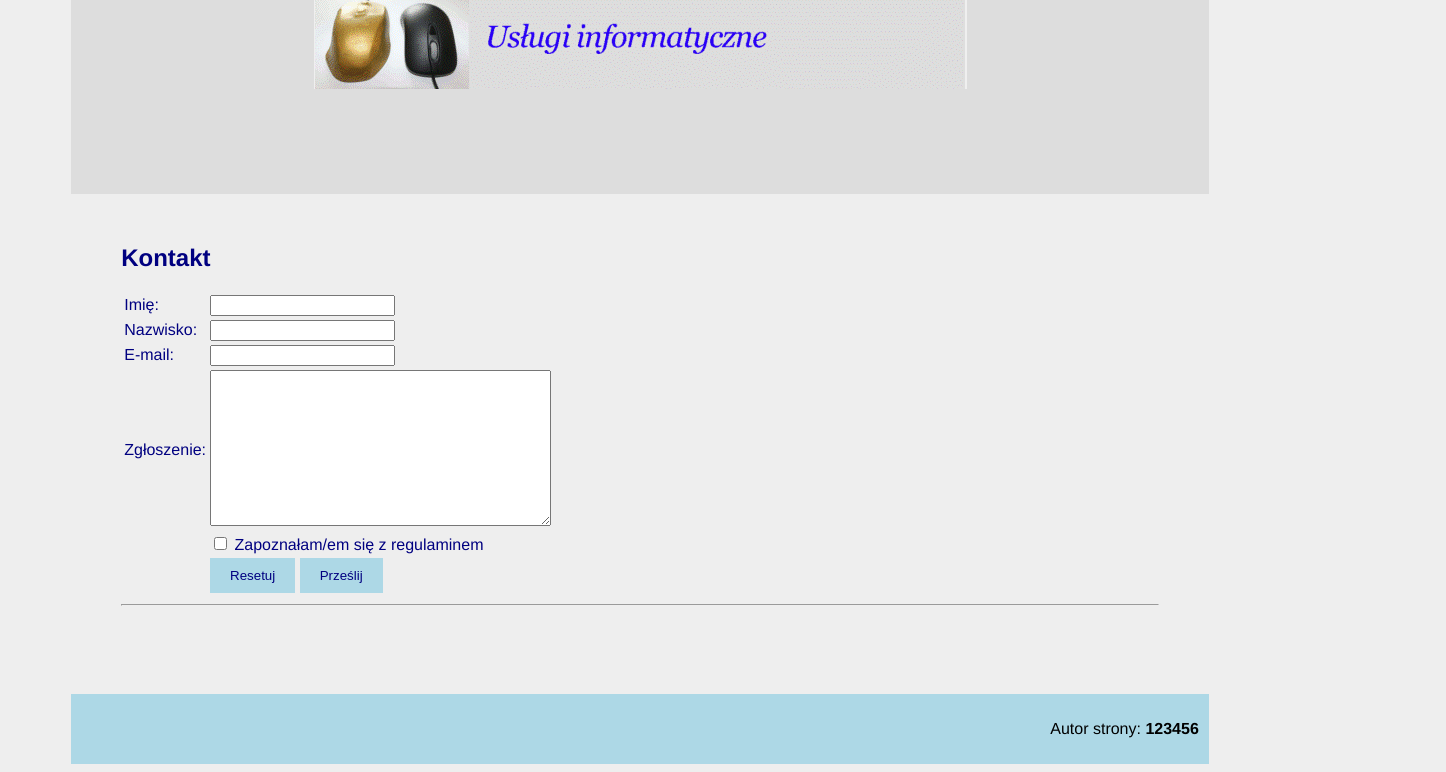
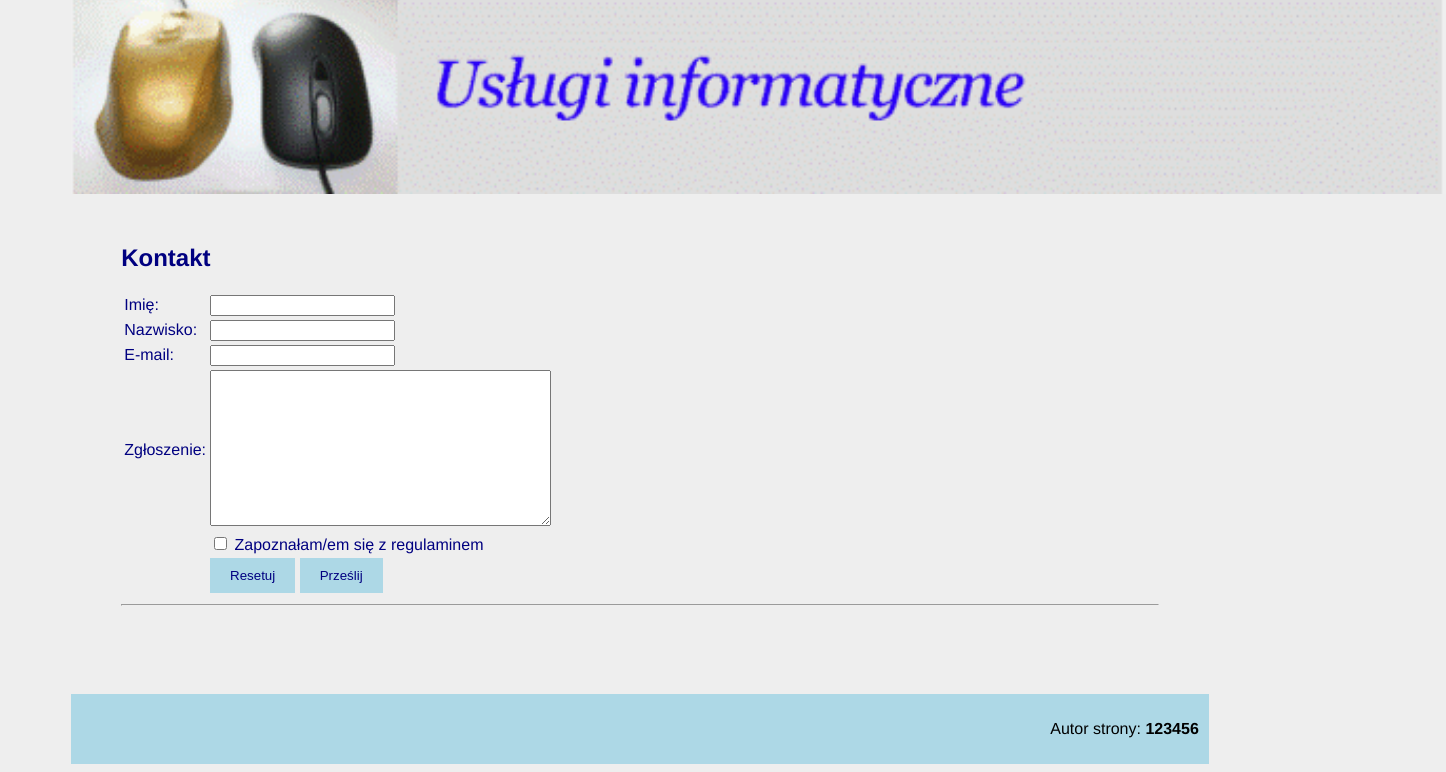
Before and after one commit to yTekipS/Strona, a plain HTML site: page kontakt.html in a window 1280 px wide. Shown: the part 134-906 px from the top of the page, 1446 px wide, since content can reach past the window. Drawn offline with Linux system fonts and the light colour scheme.

Commit message:
Add files via upload

```diff
--- a/Styl.css
+++ b/Styl.css
@@ -1 +1 @@
-body { background-color: #EEEEEE; font-family: Helvetica, sans-serif; } #container { width: 90%; margin: auto; } header { display: flex; justify-content: space-between; align-items: center; background-color: LightBlue; height: 100px; padding: 10px 0; } #logo, #menu { width: 50%; height: 100%; } #banner { background-color: #DDDDDD; height: 200px; text-align: center; } main { color: Navy; margin: 50px; height: 400px; } footer { text-align: right; background-color: LightBlue; padding: 10px; } #menu a { color: Navy; font-size: 150%; font-weight: bold; text-decoration: none; margin: 10px; padding: 5px; } #menu a:hover { border: 1px solid Navy; } input[type="button"], input[type="reset"] { background-color: LightBlue; color: Navy; border: none; padding: 10px 20px; cursor: pointer; }
+body { background-color: #EEEEEE; font-family: Helvetica, sans-serif; } #container { width: 90%; margin: auto; } header { display: flex; justify-content: space-between; align-items: center; background-color: LightBlue; height: 100px; padding: 10px 0; } #logo, #menu { width: 50%; height: 100%; } #banner { background-color: #DDDDDD; height: 200px; text-align: left; } main { color: Navy; margin: 50px; height: 400px; } footer { text-align: right; background-color: LightBlue; padding: 10px; } #menu a { color: Navy; font-size: 150%; font-weight: bold; text-decoration: none; margin: 10px; padding: 5px; } #menu a:hover { border: 1px solid Navy; } input[type="button"], input[type="reset"] { background-color: LightBlue; color: Navy; border: none; padding: 10px 20px; cursor: pointer; } img { height:100%;}
```
